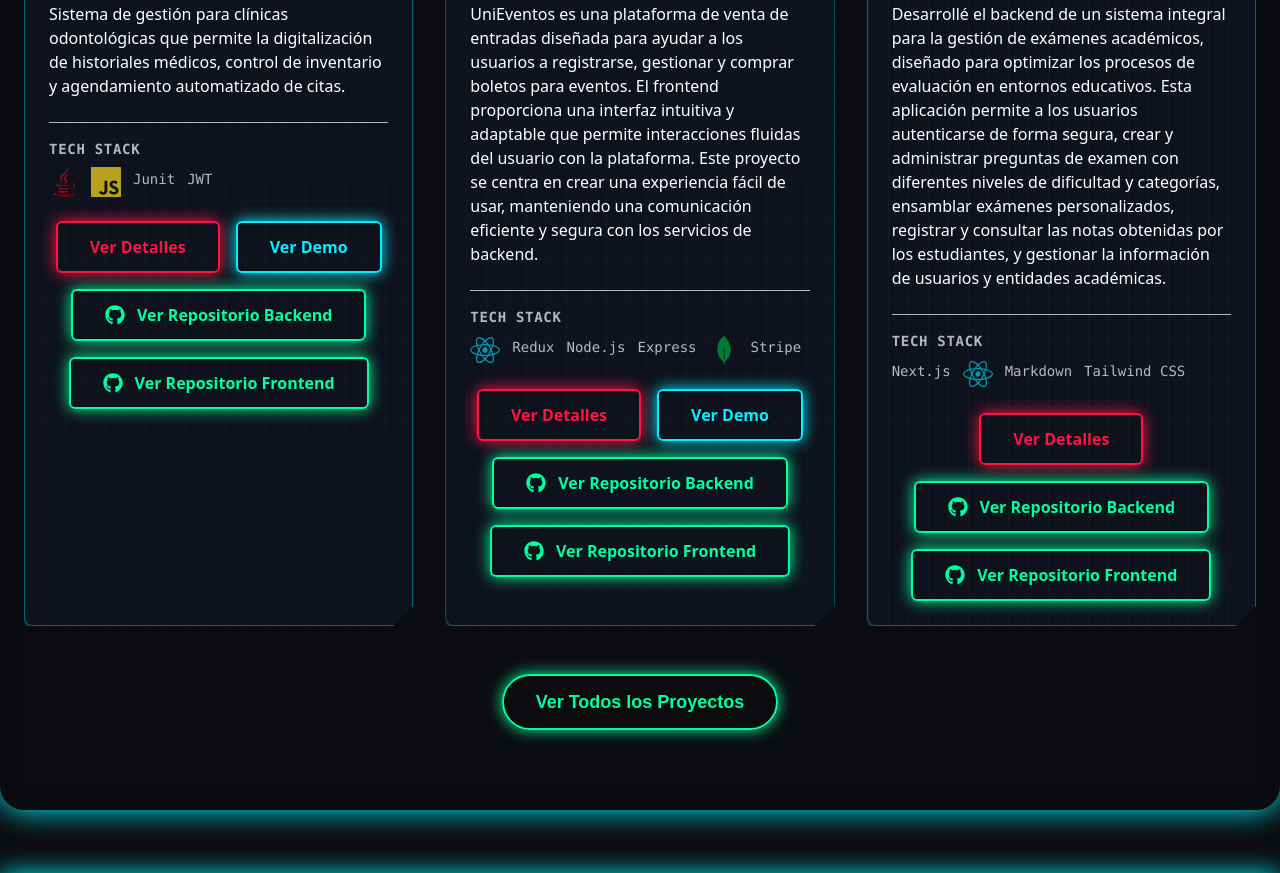
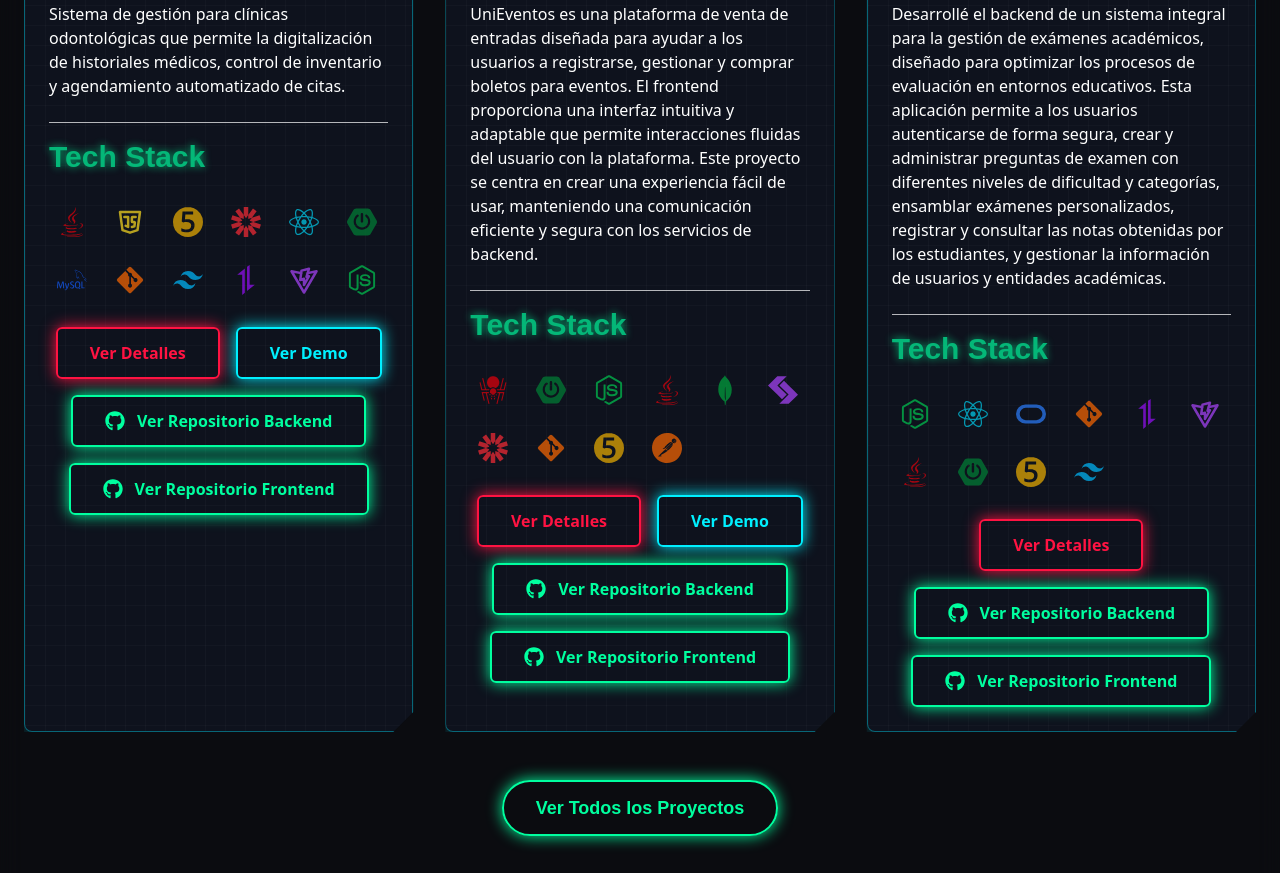
Before and after one commit to BrandonBrandon-alt/portfolio_front, a React (Vite) app: page / in a window 1280 px wide. Shown: the part 3160-4033 px from the top of the page. Built offline with nearby package versions, Linux system fonts and the light colour scheme.

Commit message:
Se mejoro las cards de proyectos

```diff
--- a/src/components/ui/ProjectCard.css
+++ b/src/components/ui/ProjectCard.css
@@ -42,3 +42,62 @@
     transform: translateY(100%);
   }
 }
+
+/* New styles for 3D tech icon effect */
+.tech-icon-container {
+    position: relative;
+    perspective: 150px; /* Aumenta la perspectiva para un efecto más notable */
+    display: flex;
+    flex-direction: column;
+    align-items: center;
+    justify-content: center;
+    padding: 8px;
+    cursor: pointer;
+    transform-style: preserve-3d; /* Mantiene el contexto 3D para los hijos */
+}
+
+.tech-icon {
+    transition: transform 0.4s cubic-bezier(0.25, 0.46, 0.45, 0.94);
+    transform-style: preserve-3d;
+}
+
+.tech-icon-container:hover .tech-icon {
+    transform: translateZ(25px) rotateX(-15deg); /* Eleva y rota ligeramente el ícono */
+}
+
+.tech-name {
+    position: absolute;
+    bottom: -10px; /* Posición inicial de la "sombra" */
+    opacity: 0;
+    font-size: 12px;
+    font-weight: 600;
+    color: #00ff9f;
+    text-shadow: 0 0 5px rgba(0, 229, 255, 0.5);
+    transition: opacity 0.4s ease-out, transform 0.4s cubic-bezier(0.25, 0.46, 0.45, 0.94);
+    transform: translateY(20px) rotateX(90deg) scale(0.8); /* Inicia "plano" en el suelo y escalado */
+    transform-origin: bottom center;
+}
+
+.tech-icon-container:hover .tech-name {
+    opacity: 1;
+    transform: translateY(10px) rotateX(0deg) scale(1); /* Se levanta y se vuelve visible */
+}
+
+/* Efecto de "suelo" para la proyección */
+.tech-icon-container::after {
+    content: '';
+    position: absolute;
+    bottom: 0;
+    left: 50%;
+    transform: translateX(-50%);
+    width: 100%;
+    height: 100%;
+    background: radial-gradient(ellipse at bottom, rgba(0, 229, 255, 0.2), transparent 60%);
+    opacity: 0;
+    transition: opacity 0.4s ease;
+    z-index: -1; /* Detrás del ícono */
+}
+
+.tech-icon-container:hover::after {
+    opacity: 1;
+}
--- a/src/components/ui/ProjectCard.jsx
+++ b/src/components/ui/ProjectCard.jsx
@@ -1,13 +1,22 @@
 import React from 'react';
 import { motion } from 'framer-motion';
 import { Link } from 'react-router-dom';
-import { FaReact, FaNodeJs, FaDatabase, FaGitAlt, FaGithub, FaJava } from 'react-icons/fa';
+import { FaReact, FaNodeJs, FaDatabase, FaGitAlt, FaGithub, FaJava, FaLinode} from 'react-icons/fa';
 import Button from './Button';
 import './ProjectCard.css';
 import {
     SiPostgresql, SiTailwindcss, SiMongodb,
-    SiDjango, SiPython, SiJavascript
+    SiDjango, SiPython, SiMysql, SiSpringboot, SiAxios, SiJunit5,
+    SiJsonwebtokens, SiCssdesignawards, SiPostman, SiOracle
 } from 'react-icons/si';
+
+import{
+    GiAngularSpider
+}from 'react-icons/gi';
+
+import{
+    TbBrandVite, TbBrandJavascript
+} from 'react-icons/tb';
 
 // Mapeo de tecnologías a íconos
 const techIcons = {
@@ -20,10 +29,21 @@ const techIcons = {
     Git: <FaGitAlt className="text-orange-500 text-2xl md:text-3xl" />,
     SQL: <FaDatabase className="text-gray-300 text-2xl md:text-3xl" />,
     Python: <SiPython className="text-yellow-300 text-2xl md:text-3xl" />,
-    Javascript: <SiJavascript className="text-yellow-300 text-2xl md:text-3xl" />,
+    Javascript: <TbBrandJavascript className="text-yellow-300 text-2xl md:text-3xl" />,
     Tkinter: <SiPython className="text-blue-500 text-2xl md:text-3xl" />,
     Pytest: <SiPython className="text-purple-500 text-2xl md:text-3xl" />,
     Java:<FaJava className="text-red-600 text-2xl md:text-3xl" />,
+    MySQL: <SiMysql className="text-blue-600 text-2xl md:text-3xl" />,
+    SpringBoot: <SiSpringboot className="text-green-700 text-2xl md:text-3xl" />,
+    Axios: <SiAxios className="text-purple-600 text-2xl md:text-3xl" />,
+    Junit: <SiJunit5 className="text-yellow-500 text-2xl md:text-3xl" />,
+    JWT: <SiJsonwebtokens className="text-red-500 text-2xl md:text-3xl" />,
+    Vite: <TbBrandVite className="text-purple-500 text-2xl md:text-3xl" />,
+    Node: <FaNodeJs className="text-green-500 text-2xl md:text-3xl" />,
+    Angular: <GiAngularSpider className="text-red-600 text-2xl md:text-3xl" />,
+    Css: <SiCssdesignawards className="text-purple-500 text-2xl md:text-3xl" />,
+    Postman: <SiPostman className="text-orange-500 text-2xl md:text-3xl" />,
+    Oracle: <SiOracle className="text-blue-500 text-2xl md:text-3xl" />
 };
 
 const ProjectCard = ({ project }) => {
@@ -51,15 +71,12 @@ const ProjectCard = ({ project }) => {
 
             {/* Tecnologías visibles al fondo sin overlay */}
             <div className="mt-6 border-t border-accent-cyan/30 pt-4 opacity-70 group-hover:opacity-100 transition-opacity duration-300">
-                <p className="text-sm text-accent-magenta mb-2 font-semibold font-mono uppercase tracking-wider">
-                    Tech Stack
-                </p>
+               <h2 className="text-3xl font-bold mb-6 text-center md:text-left">Tech Stack</h2>
                 <div className="flex flex-wrap justify-start gap-3">
                     {techList.map((tech, index) => (
-                        <div key={index} className="tooltip" title={tech}>
-                            {techIcons[tech] || (
-                                <span className="text-white text-sm font-mono">{tech}</span>
-                            )}
+                        <div key={index} className="tech-icon-container">
+                            <div className="tech-icon">{techIcons[tech]}</div>
+                            <span className="tech-name">{tech}</span>
                         </div>
                     ))}
                 </div>
--- a/src/data/projects.json
+++ b/src/data/projects.json
@@ -4,7 +4,7 @@
     "title": " Dental Management System ",
     "description": "Sistema de gestión para clínicas odontológicas que permite la digitalización de historiales médicos, control de inventario y agendamiento automatizado de citas.",
     "imageUrl": "/images/project-task-app.png",
-    "technologies": ["Java", "Javascript", "Junit", "JWT", ""],
+    "technologies": ["Java", "Javascript", "Junit", "JWT", "React", "SpringBoot", "MySQL", "Git", "Tailwind", "Axios", "Vite", "Node"],
     "githubUrl": "https://github.com/CamiloCuenca/dental-management-system-backend.git",
     "frontendUrl": "https://github.com/CamiloCuenca/dental-management-system-frontend.git",
     "liveUrl": "https://dental-management-system-frontend.vercel.app/"
@@ -14,7 +14,7 @@
     "title": "UniEventos",
     "description": "UniEventos es una plataforma de venta de entradas diseñada para ayudar a los usuarios a registrarse, gestionar y comprar boletos para eventos. El frontend proporciona una interfaz intuitiva y adaptable que permite interacciones fluidas del usuario con la plataforma. Este proyecto se centra en crear una experiencia fácil de usar, manteniendo una comunicación eficiente y segura con los servicios de backend.",
     "imageUrl": "/images/project-ecommerce.jpg",
-    "technologies": ["React", "Redux", "Node.js", "Express", "MongoDB", "Stripe"],
+    "technologies": ["Angular", "SpringBoot", "Node", "Java", "MongoDB", "Css", "JWT", "Git", "Junit", "Postman"],
     "githubUrl": "https://github.com/CamiloCuenca/UniEventos_proyecto_final_Backend.git",
     "frontendUrl": "https://github.com/CamiloCuenca/UniEventos_proyecto_final_Frontend.git",
     "liveUrl": "https://app-frontend-unieventos-d7166.web.app/"
@@ -24,7 +24,7 @@
     "title": "Exami",
     "description": " Desarrollé el backend de un sistema integral para la gestión de exámenes académicos, diseñado para optimizar los procesos de evaluación en entornos educativos. Esta aplicación permite a los usuarios\n  autenticarse de forma segura, crear y administrar preguntas de examen con diferentes niveles de dificultad y categorías, ensamblar exámenes personalizados, registrar y consultar las notas obtenidas por\n  los estudiantes, y gestionar la información de usuarios y entidades académicas.",
     "imageUrl": "/images/project-blog.webp",
-    "technologies": ["Next.js", "React", "Markdown", "Tailwind CSS"],
+    "technologies": ["Node", "React", "Oracle", "Git", "Axios", "Vite", "Java", "SpringBoot", "Junit", "Tailwind"],
     "githubUrl": "https://github.com/CamiloCuenca/Exami.git",
     "frontendUrl": "https://github.com/CamiloCuenca/exami-front.git"
   },
--- a/src/styles/index.css
+++ b/src/styles/index.css
@@ -71,22 +71,6 @@ h4, h5, h6 {
   }
   .animate-fade-in-up { animation: fadeInUp 0.8s ease-out forwards; }
   .animate-fade-in { animation: fadeIn 0.8s ease-out forwards; }
-}
-
-/* Estilos personalizados para Swiper (Carrusel) */
-.swiper-button-next,
-.swiper-button-prev {
-  color: var(--color-accent-jedi-blue) !important; /* Flechas de navegación en cian neón */
-}
-
-.swiper-pagination-bullet {
-  background: var(--color-text-muted) !important; /* Puntos de paginación en gris */
-  opacity: 0.6 !important;
-}
-
-.swiper-pagination-bullet-active {
-  background: var(--color-accent-jedi-blue) !important; /* Punto activo en magenta neón */
-  opacity: 1 !important;
 }
 
 /* Efecto de subrayado tipo sable de luz */
```
